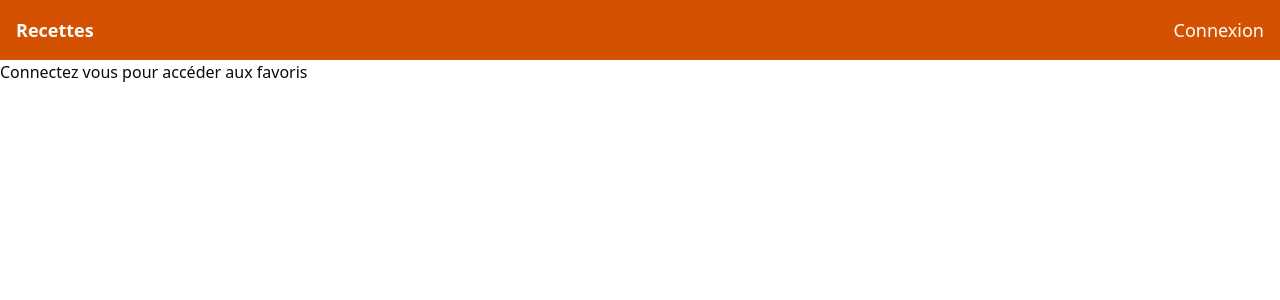
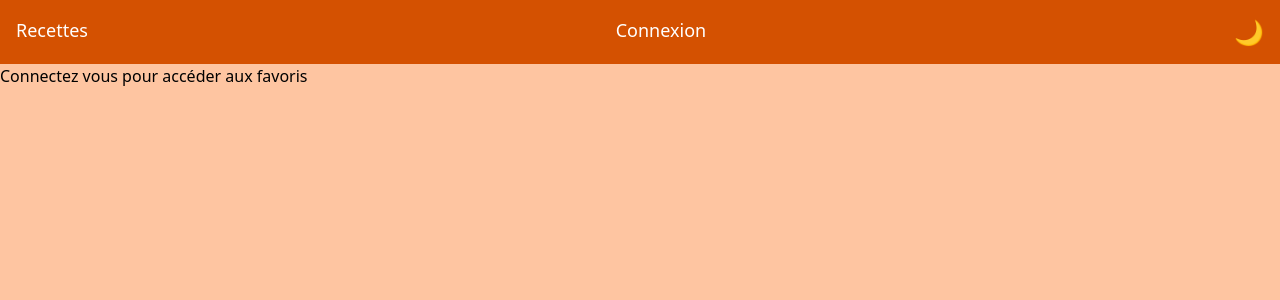
Before and after one commit to tmelwig/CookingMadness, a Next.js app in the folder frontend/: page /favorites in a window 1280 px wide. Shown: the top 300 px of the page. Built offline with nearby package versions, Linux system fonts and the light colour scheme.

Commit message:
[Themes] Add light and dark theme

```diff
--- a/frontend/app/components/CardGrid/CardGridCell.tsx
+++ b/frontend/app/components/CardGrid/CardGridCell.tsx
@@ -33,10 +33,10 @@ export const CardGridCell: React.FC<CardGridCellProps> = ({
             fill
             className="object-cover"
           />
-          <div className="absolute bottom-0 left-0 w-full h-1/5 bg-black opacity-70">
+          <div className="absolute bottom-0 left-0 w-full h-1/5 bg-[var(--fg-primary)] opacity-70">
             <Text
               variant="title-h3"
-              className="absolute bottom-2 left-2 text-white px-2 py-1 rounded"
+              className="absolute bottom-2 left-2 text-[var(--text-primary)] px-2 py-1 rounded"
             >
               {name}
             </Text>
--- a/frontend/app/components/NavBar.tsx
+++ b/frontend/app/components/NavBar.tsx
@@ -5,9 +5,11 @@ import Link from 'next/link';
 import { checkIfUserIsLoggedIn } from '@/app/lib/auth';
 import useAuthStore from '@/app/stores/auth-store';
 import { toast } from 'sonner';
+import { useTheme } from 'next-themes';
 
 export default function NavBar(): JSX.Element {
   const { authState, disconnect, setAuthState } = useAuthStore();
+  const { theme, setTheme, resolvedTheme } = useTheme();
 
   useEffect(() => {
     const checkIfLoggedIn = async () => {
@@ -22,10 +24,14 @@ export default function NavBar(): JSX.Element {
     disconnect();
   };
 
+  const toggleTheme = () => {
+    setTheme(theme === 'dark' ? 'light' : 'dark');
+  };
+
   return (
-    <nav className="bg-custom-dark-orange text-white p-4">
+    <nav className="bg-[var(--bg-tertiary)] text-white p-4">
       <div className="container mx-auto flex justify-between">
-        <Link href="/" className="text-lg font-bold">
+        <Link href="/" className="text-lg">
           Recettes
         </Link>
         {authState.isConnected && (
@@ -42,6 +48,14 @@ export default function NavBar(): JSX.Element {
             Connexion
           </Link>
         )}
+        <button
+          onClick={toggleTheme}
+          className="text-2xl transition hover:scale-110 focus:outline-none"
+          aria-label="Toggle theme"
+          title={resolvedTheme === 'dark' ? 'Light mode' : 'Dark mode'}
+        >
+          {resolvedTheme === 'dark' ? '☀️' : '🌙'}
+        </button>
       </div>
     </nav>
   );
--- a/frontend/app/components/Text.tsx
+++ b/frontend/app/components/Text.tsx
@@ -24,13 +24,18 @@ const Text: React.FC<TextProps> = ({
 }) => {
   const combinedClassName = clsx(
     {
-      'text-3xl font-bold title-h1': variant === 'title-h1',
-      'text-2xl font-bold title-h2': variant === 'title-h2',
-      'text-xl font-bold title-h3': variant === 'title-h3',
-      'text-xl italic': variant === 'description' && italic,
-      'text-xl': variant === 'description' && !italic,
-      'text-base': variant === 'body',
-      'text-sm font-medium': variant === 'detail',
+      'text-3xl font-bold title-h1 text-[var(--text-primary)]':
+        variant === 'title-h1',
+      'text-2xl font-bold title-h2 text-[var(--text-primary)]':
+        variant === 'title-h2',
+      'text-xl font-bold title-h3 text-[var(--text-primary)]':
+        variant === 'title-h3',
+      'text-xl italic text-[var(--text-primary)]':
+        variant === 'description' && italic,
+      'text-xl text-[var(--text-secondary)]':
+        variant === 'description' && !italic,
+      'text-base font-medium text-[var(--text-primary)]': variant === 'body',
+      'text-sm font-medium text-[var(--text-primary)]': variant === 'detail',
     },
     className
   );
--- a/frontend/app/components/ui/sonner.tsx
+++ b/frontend/app/components/ui/sonner.tsx
@@ -1,5 +1,6 @@
 'use client';
 
+import React from 'react';
 import { useTheme } from 'next-themes';
 import { Toaster as Sonner, ToasterProps } from 'sonner';
 
--- a/frontend/app/favorites/page.tsx
+++ b/frontend/app/favorites/page.tsx
@@ -54,7 +54,7 @@ function FavoritesList(): JSX.Element {
   }, [setFavorites, token]);
 
   return (
-    <div>
+    <div className="p-5 bg-[var(--bg-primary)]">
       <Text variant="title-h1">Favoris</Text>
       <CardGrid gridItems={favorites} />
     </div>
--- a/frontend/app/globals.css
+++ b/frontend/app/globals.css
@@ -1,5 +1,6 @@
+@import './palette.css';
 @import 'tailwindcss';
-@import "tw-animate-css";
+@import 'tw-animate-css';
 
 @custom-variant dark (&:is(.dark *));
 
@@ -18,7 +19,7 @@
   --radius-md: calc(var(--radius) - 2px);
   --radius-lg: var(--radius);
   --radius-xl: calc(var(--radius) + 4px);
-  --color-background: var(--background);
+  --color-background: var(--bg-primary);
   --color-foreground: var(--foreground);
   --color-card: var(--card);
   --color-card-foreground: var(--card-foreground);
--- a/frontend/app/layout.tsx
+++ b/frontend/app/layout.tsx
@@ -4,6 +4,7 @@ import { Geist, Geist_Mono } from 'next/font/google';
 import '@/app/globals.css';
 import NavBar from '@/app/components/NavBar';
 import { Toaster } from './components/ui/sonner';
+import { ThemeProvider } from 'next-themes';
 
 const geistSans = Geist({
   variable: '--font-geist-sans',
@@ -30,9 +31,11 @@ export default function RootLayout({
       <body
         className={`${geistSans.variable} ${geistMono.variable} antialiased`}
       >
-        <NavBar />
-        {children}
-        <Toaster />
+        <ThemeProvider attribute="class" defaultTheme="system" enableSystem>
+          <NavBar />
+          {children}
+          <Toaster />
+        </ThemeProvider>
       </body>
     </html>
   );
--- a/frontend/app/login/page.tsx
+++ b/frontend/app/login/page.tsx
@@ -3,6 +3,7 @@ import React, { useState } from 'react';
 import { useRouter } from 'next/navigation';
 import { pOSTLogin } from '@/api/gourmetAPI';
 import useAuthStore from '@/app/stores/auth-store';
+import Text from '@/app/components/Text';
 
 const LoginPage: React.FC = () => {
   const [username, setUsername] = useState('');
@@ -31,30 +32,32 @@ const LoginPage: React.FC = () => {
   return (
     <div className="flex justify-center items-center h-screen">
       <form onSubmit={handleSubmit} className="w-80 text-center">
-        <h2 className="text-2xl font-bold mb-4">Login</h2>
+        <Text variant="title-h1" className="mb-4">
+          Se connecter
+        </Text>
         <div className="mb-4">
           <input
             type="text"
-            placeholder="Username"
+            placeholder="Nom d'utilisateur"
             value={username}
             onChange={(e) => setUsername(e.target.value)}
-            className="w-full p-2 mb-2 border border-gray-300 rounded"
+            className="w-full p-2 mb-2 border border-gray-500 rounded"
             required
           />
           <input
             type="password"
-            placeholder="Password"
+            placeholder="Mot de passe"
             value={password}
             onChange={(e) => setPassword(e.target.value)}
-            className="w-full p-2 border border-gray-300 rounded"
+            className="w-full p-2 border border-gray-500 rounded"
             required
           />
         </div>
         <button
           type="submit"
-          className="px-4 py-2 bg-blue-500 text-white rounded hover:bg-blue-600"
+          className="px-4 py-2 bg-[var(--bg-tertiary)] text-white rounded hover:bg-[var(--bg-light-tertiary)]"
         >
-          Login
+          Connexion
         </button>
       </form>
     </div>
--- a/frontend/app/page.tsx
+++ b/frontend/app/page.tsx
@@ -34,7 +34,7 @@ export default async function HomePage() {
           Cooking Madness
         </Text>
       </div>
-      <div className="p-5 bg-neutral-100">
+      <div className="p-5 bg-[var(--bg-primary)]">
         <Text variant="title-h1">Recettes</Text>
         {error || recipes.length === 0 ? (
           <Text variant="description">
--- /dev/null
+++ b/frontend/app/palette.css
@@ -0,0 +1,25 @@
+:root {
+  --bg-primary: #fec5a1; /* Primary background */
+  --bg-secondary: #f7dcbe; /* Secondary background */
+  --bg-tertiary: #d45101; /* Tertiary background */
+  --bg-light-tertiary: #f9a147; /* Light tertiary background */
+
+  --fg-primary: #fb9a4a; /* Primary foreground */
+
+  --text-primary: #000000; /* Primary text */
+  --text-secondary: #343434; /* Secondary text */
+  --text-tertiary: #999999; /* Tertiary text */
+}
+
+.dark {
+  --bg-primary: #1d1d1d;
+  --bg-secondary: #333333;
+  --bg-tertiary: #d45101;
+  --bg-light-tertiary: #f9a147;
+
+  --fg-primary: #080808;
+
+  --text-primary: #f1f1f1;
+  --text-secondary: #d1d1d1;
+  --text-tertiary: #b1b1b1;
+}
```
Also changed, not shown: frontend/app/recettes/[recetteID]/page.tsx (+10 -15 lines), frontend/components.json.
